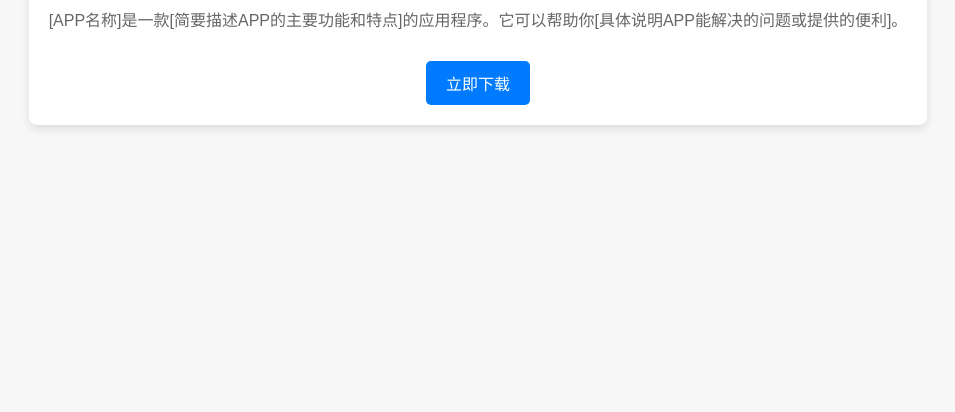
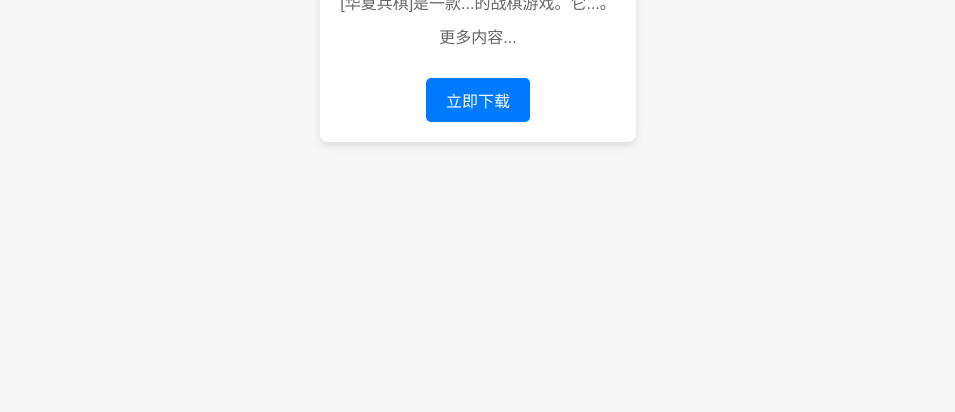
Before and after one commit to matchefilm/hxbq, a plain HTML site: page index.html in a window 1280 px wide. Shown: the part 388-800 px from the top of the page, without its empty margins (162-1117 px from the left). Drawn offline with Linux system fonts and the light colour scheme.

Commit message:
Update index.html

```diff
--- a/index.html
+++ b/index.html
@@ -47,8 +47,9 @@
 <body>
     <div class="container">
         <h1>华夏兵棋</h1>
-        <p>[APP名称]是一款[简要描述APP的主要功能和特点]的应用程序。它可以帮助你[具体说明APP能解决的问题或提供的便利]。</p>
-        <a href="https://[下载链接]" class="download-btn">立即下载</a>
+        <p>[华夏兵棋]是一款...的战棋游戏。它...。</p>
+        <p>更多内容...</p>
+        <a href="https://matchefilm.github.io/hxbq/huaxiabingqi.apk" class="download-btn">立即下载</a>
     </div>
 </body>
 </html>
```
